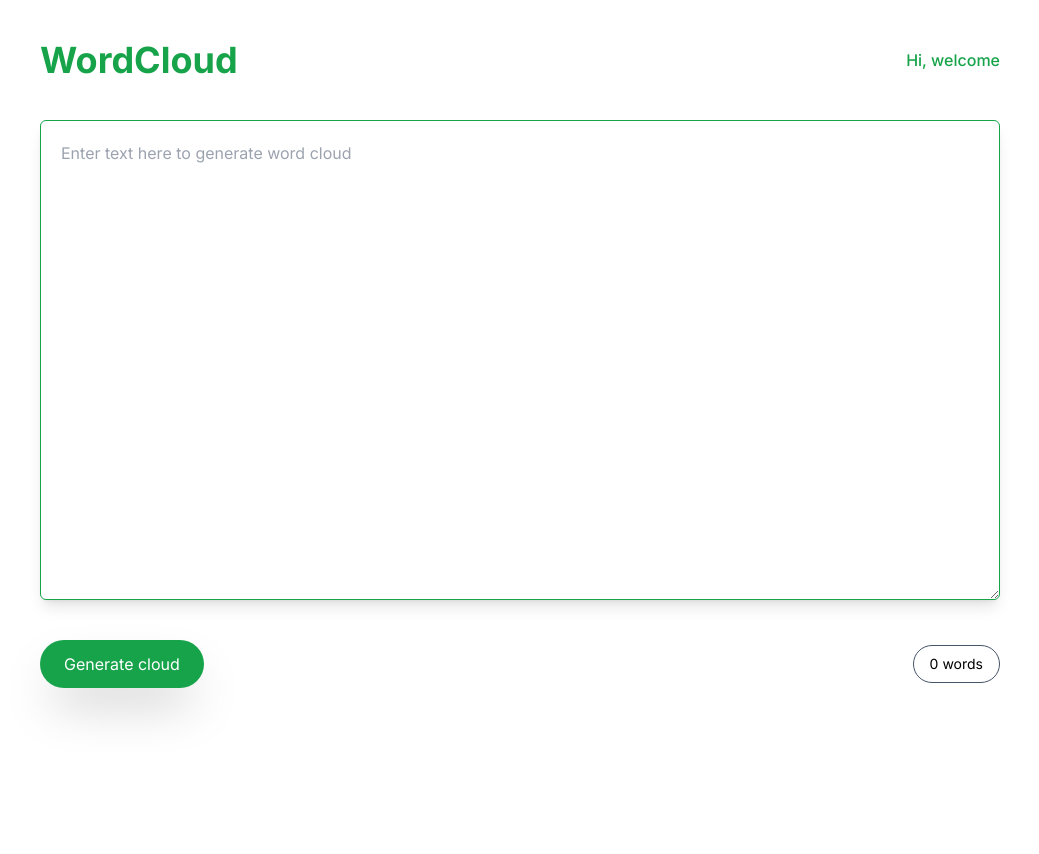
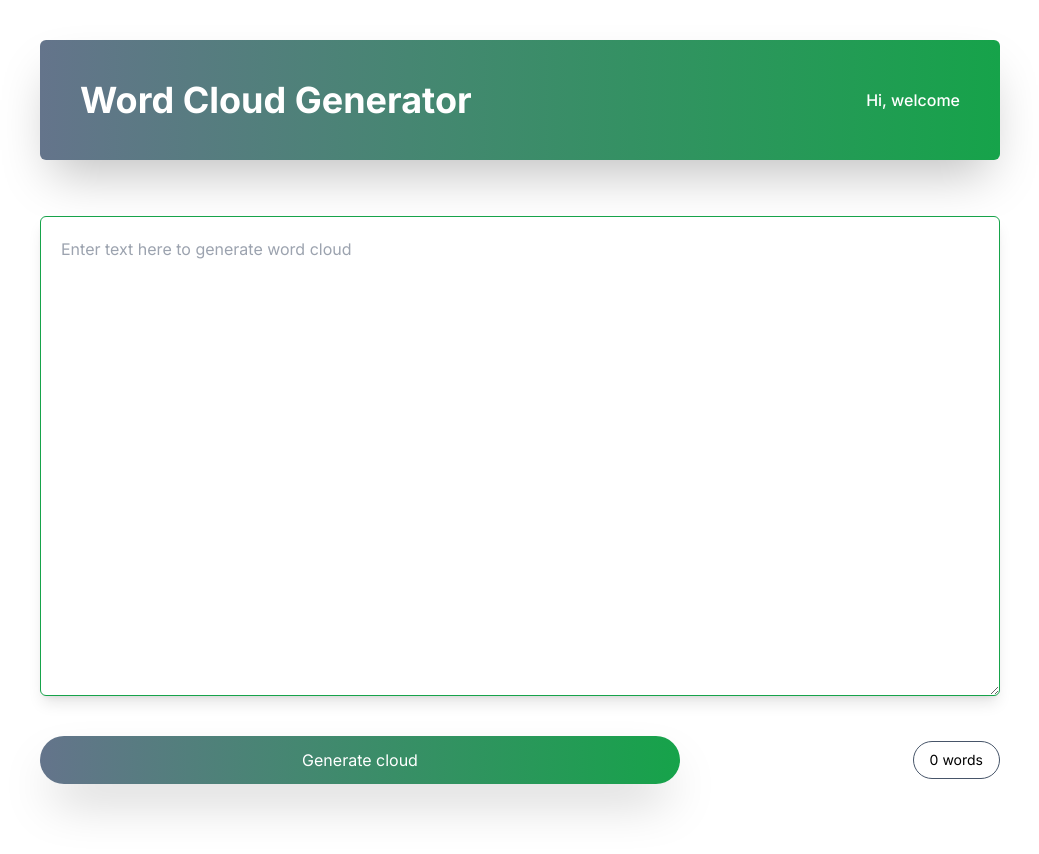
Before and after one commit to belloshehu/word-cloud, a Next.js app: page / in a window 1280 px wide. Shown: the top 854 px of the page, without its empty margins (120-1159 px from the left). Built offline with nearby package versions, Linux system fonts and the light colour scheme.

Commit message:
Use gradient background color

```diff
--- a/app/components/Button.tsx
+++ b/app/components/Button.tsx
@@ -3,21 +3,21 @@ import React, { useEffect, useState } from "react";
 import { ButtonProps } from "../types";
 
 const Button = ({ buttonText, clickHandler, size }: ButtonProps) => {
-  const [btnWidth, setBtnWith] = useState<number | string>("fit");
+  const [btnWidth, setBtnWith] = useState<number | string>("medium");
 
   useEffect(() => {
     if (size === "large") {
       setBtnWith("full");
     } else if (size === "medium") {
-      setBtnWith("2/3");
-    } else {
-      setBtnWith("fit");
+      setBtnWith("w-2/3");
+    } else if (size === "small") {
+      setBtnWith("w-fit");
     }
   }, [size]);
 
   return (
     <button
-      className={`bg-primary text-white shadow-2xl p-3 px-6 rounded-full w-${btnWidth}`}
+      className={`bg-gradient-to-r from-slate-500 to-primary text-white shadow-2xl p-3 px-6 rounded-full ${btnWidth} outline-none`}
       onClick={clickHandler}>
       {buttonText}
     </button>
--- a/app/components/Header.tsx
+++ b/app/components/Header.tsx
@@ -1,8 +1,10 @@
 const Header = () => {
   return (
-    <header className="w-auto my-10 mb-10 flex flex-row justify-between items-center">
-      <h1 className="text-4xl font-bold text-primary">WordCloud</h1>
-      <h3 className="text-primary font-medium">Hi, welcome</h3>
+    <header className="w-auto my-10 mb-14 flex flex-row justify-between items-center bg-gradient-to-r from-slate-500 to-primary p-5 px-2 md:p-10 rounded-md shadow-2xl">
+      <h1 className="text-xl font-semibold md:font-bold md:text-4xl text-white">
+        Word Cloud Generator
+      </h1>
+      <h3 className="text-white font-medium">Hi, welcome</h3>
     </header>
   );
 };
--- a/app/components/TextInput.tsx
+++ b/app/components/TextInput.tsx
@@ -20,7 +20,7 @@ const TextInput = ({
         onChange={(e) => setText(e.target.value)}></textarea>
 
       {/* Button and wordcount wrapper */}
-      <div className="flex justify-between items-center w-full">
+      <div className="flex justify-between items-center w-full gap-5">
         <Button
           buttonText="Generate cloud"
           clickHandler={textTokenizer}
--- a/app/components/WordFrequency.tsx
+++ b/app/components/WordFrequency.tsx
@@ -5,7 +5,7 @@ import { WordFrequencyProps } from "../types";
 const WordFrequency = ({ word, frequency }: WordFrequencyProps) => {
   return (
     <li className="w-full flex justify-between items-center bg-white p-1 border-b-2 border-slate-100">
-      <p className="bg-primary p-1 px-3 text-sm rounded-full text-white ">
+      <p className="bg-gradient-to-r from-slate-500 to-primary p-1 px-3 text-sm rounded-full text-white ">
         {word}
       </p>
       <small className="px-3 py-1 ring-1 ring-primary rounded-full">
--- a/app/layout.tsx
+++ b/app/layout.tsx
@@ -7,8 +7,9 @@ import Container from "./components/Container";
 const inter = Inter({ subsets: ["latin"] });
 
 export const metadata: Metadata = {
-  title: "Crea",
-  description: "Generated by create next app",
+  title: "word cloud generator",
+  description:
+    "Word cloud generator is a web application that generates cloud of words in a text in different sizes and colors",
 };
 
 export default function RootLayout({
```
